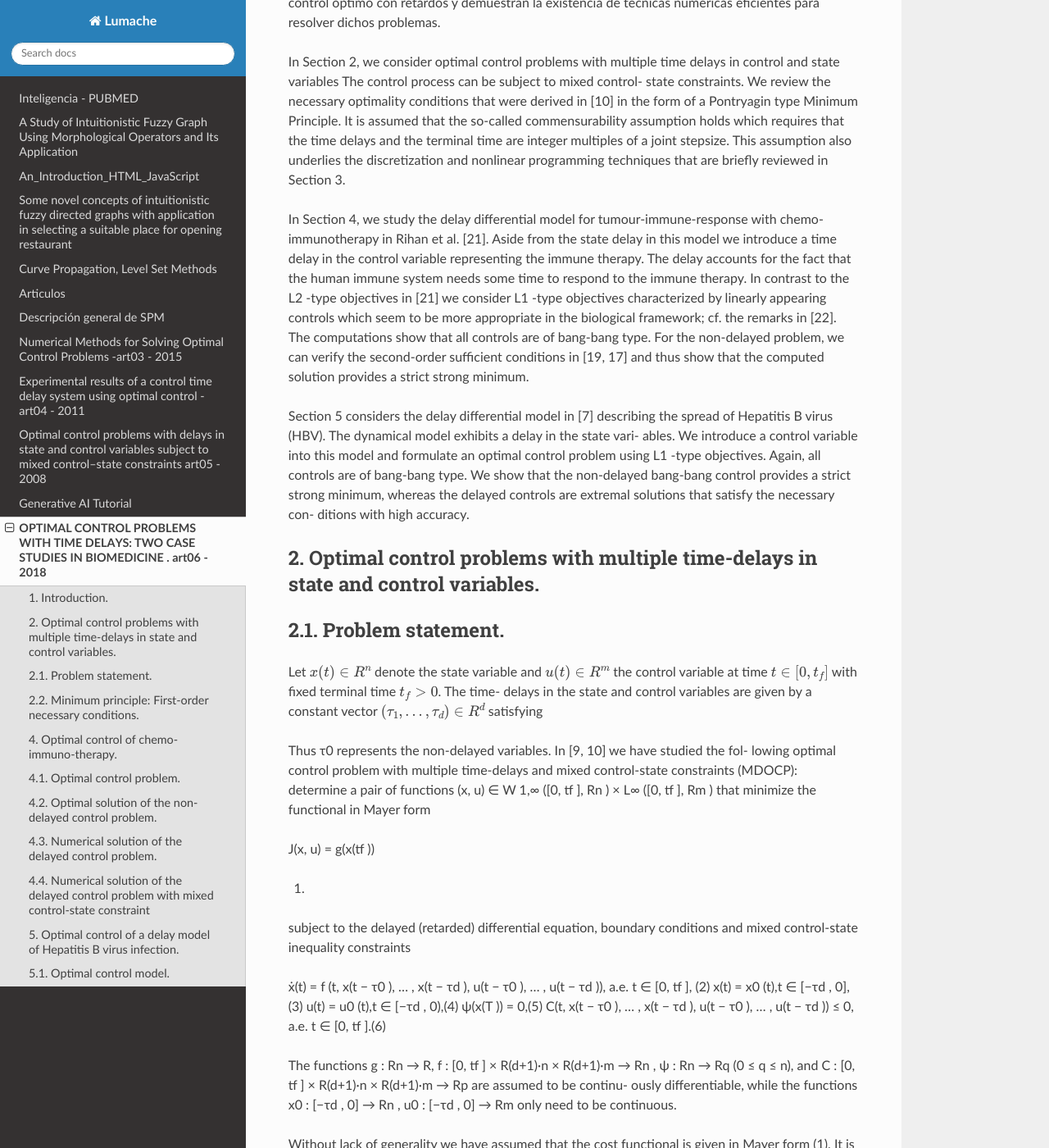
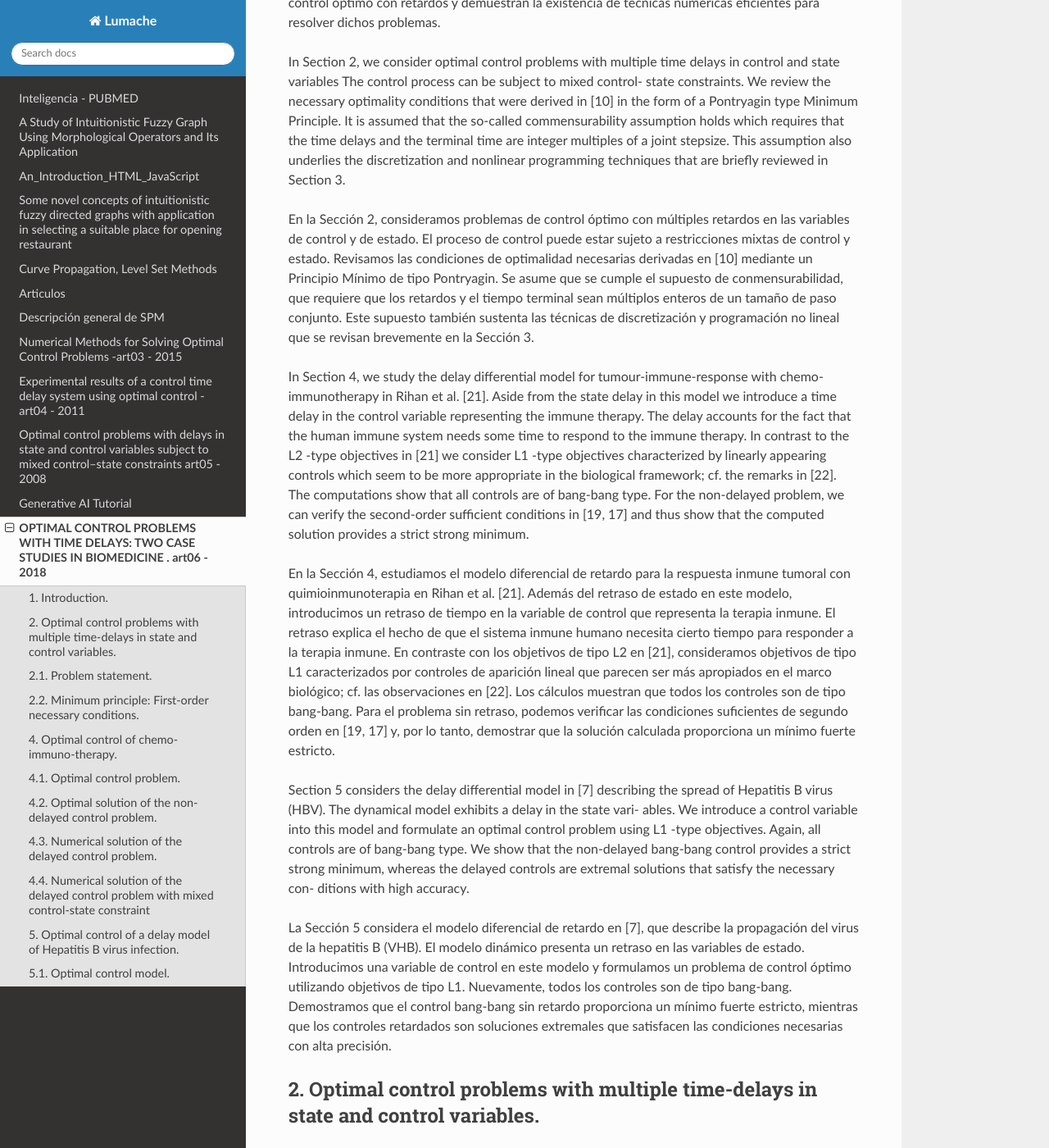
Before and after one commit to matecom57/santosg57-articulostesis, a Sphinx documentation site: the page built from docs/source/art06.rst, in a window 1280 px wide and 1400 px high, scrolled down 1421 px. Shown: the whole window at 82% size. Built offline with Sphinx 7.4.7 and the Read the Docs theme 3.1.0, drawn with Linux system fonts in a browser that asks for light colours; some of the changed text lies outside the part shown.

Commit message:
Test comité

```diff
--- a/docs/source/art06.rst
+++ b/docs/source/art06.rst
@@ -69,6 +69,15 @@ and the terminal time are integer multiples of a joint stepsize. This assumption
 also underlies the discretization and nonlinear programming techniques that are
 briefly reviewed in Section 3.
 
+En la Sección 2, consideramos problemas de control óptimo con múltiples retardos
+en las variables de control y de estado. El proceso de control puede estar
+sujeto a restricciones mixtas de control y estado. Revisamos las condiciones de
+optimalidad necesarias derivadas en [10] mediante un Principio Mínimo de tipo
+Pontryagin. Se asume que se cumple el supuesto de conmensurabilidad, que
+requiere que los retardos y el tiempo terminal sean múltiplos enteros de un
+tamaño de paso conjunto. Este supuesto también sustenta las técnicas de
+discretización y programación no lineal que se revisan brevemente en la Sección
+3.
 
 In Section 4, we study the delay differential model for
 tumour-immune-response with chemo-immunotherapy in Rihan et al. [21]. Aside
@@ -82,6 +91,19 @@ of bang-bang type. For the non-delayed problem, we can verify the second-order
 sufficient conditions in [19, 17] and thus show that the computed solution provides
 a strict strong minimum.
 
+En la Sección 4, estudiamos el modelo diferencial de retardo para la respuesta
+inmune tumoral con quimioinmunoterapia en Rihan et al. [21]. Además del retraso
+de estado en este modelo, introducimos un retraso de tiempo en la variable de
+control que representa la terapia inmune. El retraso explica el hecho de que el
+sistema inmune humano necesita cierto tiempo para responder a la terapia inmune.
+En contraste con los objetivos de tipo L2 en [21], consideramos objetivos de
+tipo L1 caracterizados por controles de aparición lineal que parecen ser más
+apropiados en el marco biológico; cf. las observaciones en [22]. Los cálculos
+muestran que todos los controles son de tipo bang-bang. Para el problema sin
+retraso, podemos verificar las condiciones suficientes de segundo orden en [19,
+17] y, por lo tanto, demostrar que la solución calculada proporciona un mínimo
+fuerte estricto.
+
 Section 5 considers the delay differential model in [7] describing the spread of
 Hepatitis B virus (HBV). The dynamical model exhibits a delay in the state vari-
 ables. We introduce a control variable into this model and formulate an optimal
@@ -89,6 +111,16 @@ control problem using L1 -type objectives. Again, all controls are of bang-bang
 We show that the non-delayed bang-bang control provides a strict strong minimum,
 whereas the delayed controls are extremal solutions that satisfy the necessary con-
 ditions with high accuracy.
+
+La Sección 5 considera el modelo diferencial de retardo en [7], que describe la
+propagación del virus de la hepatitis B (VHB). El modelo dinámico presenta un
+retraso en las variables de estado. Introducimos una variable de control en este
+modelo y formulamos un problema de control óptimo utilizando objetivos de tipo
+L1. Nuevamente, todos los controles son de tipo bang-bang. Demostramos que el
+control bang-bang sin retardo proporciona un mínimo fuerte estricto, mientras
+que los controles retardados son soluciones extremales que satisfacen las
+condiciones necesarias con alta precisión.
+
 
 2. Optimal control problems with multiple time-delays in state and control variables.
 ------------------------------------------------------------------------------------
@@ -101,12 +133,12 @@ the control variable at time :math:`t ∈ [0, t_f ]` with fixed terminal time :m
 delays in the state and control variables are given by a constant vector :math:`(τ_1 , ... , τ_d ) ∈
 R^d` satisfying
 
-.. math:
+.. math::
 
    0 =: τ_0 < τ1 < ... < τ_d .
 
-Thus τ0 represents the non-delayed variables. In [9, 10] we have studied the fol-
-lowing optimal control problem with multiple time-delays and mixed control-state
+Thus :math:`τ`_0` represents the non-delayed variables. In [9, 10] we have
+studied the following optimal control problem with multiple time-delays and mixed control-state
 constraints (MDOCP): determine a pair of functions (x, u) ∈ W 1,∞ ([0, tf ], Rn ) ×
 L∞ ([0, tf ], Rm ) that minimize the functional in Mayer form
 
```
